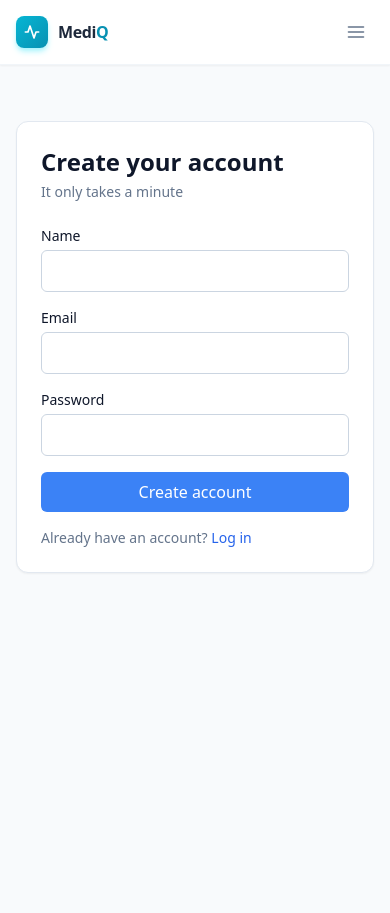
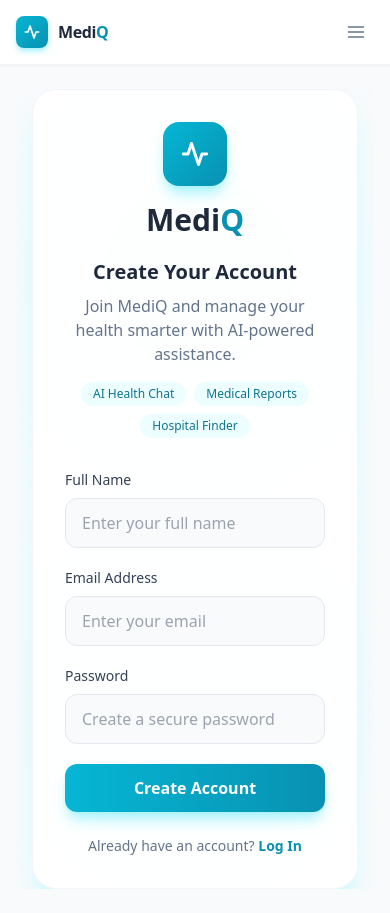
Before and after one commit to vansh1011/Medical-help, a React (Vite) app in the folder frontend/: page /register in a window 390 px wide. Before the commit the page ends 844 px from the top, so only its background shows below. Built offline with nearby package versions, Linux system fonts and the light colour scheme; no server answers.

Commit message:
style: update login and registration UI for enhanced mobile responsiveness

```diff
--- a/frontend/src/components/Spinner.jsx
+++ b/frontend/src/components/Spinner.jsx
@@ -1,7 +1,7 @@
-export default function Spinner({ size = 5 }) {
+export default function Spinner() {
   return (
     <span
-      className={`inline-block h-${size} w-${size} animate-spin rounded-full border-2 border-brand-500 border-t-transparent`}
+      className="inline-block h-4 w-4 animate-spin rounded-full border-2 border-white border-t-transparent"
       aria-label="Loading"
     />
   );
--- a/frontend/src/pages/Login.jsx
+++ b/frontend/src/pages/Login.jsx
@@ -7,12 +7,18 @@ import Spinner from '../components/Spinner';
 export default function Login() {
   const { login } = useAuth();
   const navigate = useNavigate();
-  const [form, setForm] = useState({ email: '', password: '' });
+
+  const [form, setForm] = useState({
+    email: '',
+    password: '',
+  });
+
   const [busy, setBusy] = useState(false);
 
   const onSubmit = async (e) => {
     e.preventDefault();
     setBusy(true);
+
     try {
       await login(form.email, form.password);
       toast.success('Welcome back!');
@@ -25,41 +31,115 @@ export default function Login() {
   };
 
   return (
-    <div className="max-w-md mx-auto bg-white rounded-xl shadow-sm border border-slate-200 p-6 mt-8">
-      <h1 className="text-2xl font-semibold mb-1">Welcome back</h1>
-      <p className="text-sm text-slate-500 mb-6">Log in to your Medical Help account</p>
-      <form onSubmit={onSubmit} className="space-y-4">
+    <div className="relative min-h-[calc(100vh-64px)] flex items-center justify-center px-4 overflow-hidden bg-slate-50">
+
+      <div className="absolute top-10 left-10 w-72 h-72 bg-cyan-100 rounded-full blur-3xl opacity-40" />
+      <div className="absolute bottom-10 right-10 w-72 h-72 bg-sky-100 rounded-full blur-3xl opacity-40" />
+
+      <div className="relative w-full max-w-md">
+        <div className="bg-white/90 backdrop-blur-sm rounded-3xl border border-slate-100 shadow-xl shadow-cyan-100 p-8">
+
+          <div className="flex flex-col items-center mb-8">
+            <div className="w-16 h-16 rounded-2xl bg-gradient-to-br from-cyan-500 to-cyan-600 flex items-center justify-center shadow-lg shadow-cyan-200">
+              <svg
+                width="28"
+                height="28"
+                viewBox="0 0 24 24"
+                fill="none"
+                stroke="white"
+                strokeWidth="2.5"
+                strokeLinecap="round"
+                strokeLinejoin="round"
+              >
+                <polyline points="22 12 18 12 15 21 9 3 6 12 2 12" />
+              </svg>
+            </div>
+
+            <h1 className="text-3xl font-bold mt-4">
+              <span className="text-slate-800">Medi</span>
+              <span className="text-cyan-600">Q</span>
+            </h1>
+
+            <h2 className="text-xl font-semibold text-slate-800 mt-5">
+              Welcome Back
+            </h2>
+
+            <p className="text-slate-500 text-center mt-2">
+              Sign in to access your medical dashboard and AI assistant.
+            </p>
+
+            <div className="flex flex-wrap justify-center gap-2 mt-4">
+              <span className="px-3 py-1 text-xs rounded-full bg-cyan-50 text-cyan-700">
+                AI Assistant
+              </span>
+
+              <span className="px-3 py-1 text-xs rounded-full bg-cyan-50 text-cyan-700">
+                Medical Reports
+              </span>
+
+              <span className="px-3 py-1 text-xs rounded-full bg-cyan-50 text-cyan-700">
+                Nearby Hospitals
+              </span>
+            </div>
+          </div>
+
+          <form onSubmit={onSubmit} className="space-y-5">
             <div>
-          <label className="block text-sm mb-1">Email</label>
+              <label className="block text-sm font-medium text-slate-700 mb-2">
+                Email Address
+              </label>
+
               <input
                 type="email"
                 required
-            className="w-full px-3 py-2 border border-slate-300 rounded-md focus:outline-none focus:ring-2 focus:ring-brand-500"
                 value={form.email}
-            onChange={(e) => setForm({ ...form, email: e.target.value })}
+                onChange={(e) =>
+                  setForm({ ...form, email: e.target.value })
+                }
+                placeholder="Enter your email"
+                className="w-full px-4 py-3 bg-slate-50 border border-slate-200 rounded-xl focus:bg-white focus:border-cyan-500 focus:ring-2 focus:ring-cyan-500 outline-none transition-all"
               />
             </div>
+
             <div>
-          <label className="block text-sm mb-1">Password</label>
+              <label className="block text-sm font-medium text-slate-700 mb-2">
+                Password
+              </label>
+
               <input
                 type="password"
                 required
-            className="w-full px-3 py-2 border border-slate-300 rounded-md focus:outline-none focus:ring-2 focus:ring-brand-500"
                 value={form.password}
-            onChange={(e) => setForm({ ...form, password: e.target.value })}
+                onChange={(e) =>
+                  setForm({ ...form, password: e.target.value })
+                }
+                placeholder="Enter your password"
+                className="w-full px-4 py-3 bg-slate-50 border border-slate-200 rounded-xl focus:bg-white focus:border-cyan-500 focus:ring-2 focus:ring-cyan-500 outline-none transition-all"
               />
             </div>
+
             <button
               disabled={busy}
-          className="w-full bg-brand-500 text-white py-2 rounded-md hover:bg-brand-600 disabled:opacity-60 flex items-center justify-center gap-2"
+              className="w-full bg-gradient-to-r from-cyan-500 to-cyan-600 text-white py-3 rounded-xl font-semibold shadow-lg shadow-cyan-200 hover:from-cyan-600 hover:to-cyan-700 transition-all duration-200 disabled:opacity-70 flex items-center justify-center gap-2"
             >
-          {busy && <Spinner size={4} />} Log in
+              {busy && <Spinner size={4} />}
+              Log In
             </button>
           </form>
-      <p className="text-sm text-slate-500 mt-4">
-        No account?{' '}
-        <Link to="/register" className="text-brand-600 hover:underline">Sign up</Link>
+
+          <div className="mt-6 text-center">
+            <p className="text-sm text-slate-500">
+              Don't have an account?{' '}
+              <Link
+                to="/register"
+                className="font-semibold text-cyan-600 hover:text-cyan-700 hover:underline"
+              >
+                Create Account
+              </Link>
             </p>
+          </div>
+        </div>
+      </div>
     </div>
   );
 }
--- a/frontend/src/pages/Register.jsx
+++ b/frontend/src/pages/Register.jsx
@@ -7,15 +7,22 @@ import Spinner from '../components/Spinner';
 export default function Register() {
   const { register } = useAuth();
   const navigate = useNavigate();
-  const [form, setForm] = useState({ name: '', email: '', password: '' });
+
+  const [form, setForm] = useState({
+    name: '',
+    email: '',
+    password: '',
+  });
+
   const [busy, setBusy] = useState(false);
 
   const onSubmit = async (e) => {
     e.preventDefault();
     setBusy(true);
+
     try {
       await register(form.name, form.email, form.password);
-      toast.success('Account created');
+      toast.success('Account created successfully');
       navigate('/');
     } catch (err) {
       toast.error(err.response?.data?.error || 'Registration failed');
@@ -25,51 +32,136 @@ export default function Register() {
   };
 
   return (
-    <div className="max-w-md mx-auto bg-white rounded-xl shadow-sm border border-slate-200 p-6 mt-8">
-      <h1 className="text-2xl font-semibold mb-1">Create your account</h1>
-      <p className="text-sm text-slate-500 mb-6">It only takes a minute</p>
-      <form onSubmit={onSubmit} className="space-y-4">
+    <div className="relative min-h-[calc(100vh-64px)] flex items-center justify-center px-4 overflow-hidden bg-slate-50">
+
+      {/* Background Blur Effects */}
+      <div className="absolute top-10 left-10 w-72 h-72 bg-cyan-100 rounded-full blur-3xl opacity-40" />
+      <div className="absolute bottom-10 right-10 w-72 h-72 bg-sky-100 rounded-full blur-3xl opacity-40" />
+
+      <div className="relative w-full max-w-md">
+        <div className="bg-white/90 backdrop-blur-sm rounded-3xl border border-slate-100 shadow-xl shadow-cyan-100 p-8">
+
+          {/* Logo */}
+          <div className="flex flex-col items-center mb-8">
+            <div className="w-16 h-16 rounded-2xl bg-gradient-to-br from-cyan-500 to-cyan-600 flex items-center justify-center shadow-lg shadow-cyan-200">
+              <svg
+                width="28"
+                height="28"
+                viewBox="0 0 24 24"
+                fill="none"
+                stroke="white"
+                strokeWidth="2.5"
+                strokeLinecap="round"
+                strokeLinejoin="round"
+              >
+                <polyline points="22 12 18 12 15 21 9 3 6 12 2 12" />
+              </svg>
+            </div>
+
+            <h1 className="text-3xl font-bold mt-4">
+              <span className="text-slate-800">Medi</span>
+              <span className="text-cyan-600">Q</span>
+            </h1>
+
+            <h2 className="text-xl font-semibold text-slate-800 mt-5">
+              Create Your Account
+            </h2>
+
+            <p className="text-slate-500 text-center mt-2">
+              Join MediQ and manage your health smarter with AI-powered assistance.
+            </p>
+
+            <div className="flex flex-wrap justify-center gap-2 mt-4">
+              <span className="px-3 py-1 text-xs rounded-full bg-cyan-50 text-cyan-700">
+                AI Health Chat
+              </span>
+
+              <span className="px-3 py-1 text-xs rounded-full bg-cyan-50 text-cyan-700">
+                Medical Reports
+              </span>
+
+              <span className="px-3 py-1 text-xs rounded-full bg-cyan-50 text-cyan-700">
+                Hospital Finder
+              </span>
+            </div>
+          </div>
+
+          {/* Form */}
+          <form onSubmit={onSubmit} className="space-y-5">
             <div>
-          <label className="block text-sm mb-1">Name</label>
+              <label className="block text-sm font-medium text-slate-700 mb-2">
+                Full Name
+              </label>
+
               <input
                 required
-            className="w-full px-3 py-2 border border-slate-300 rounded-md focus:outline-none focus:ring-2 focus:ring-brand-500"
+                type="text"
                 value={form.name}
-            onChange={(e) => setForm({ ...form, name: e.target.value })}
+                onChange={(e) =>
+                  setForm({ ...form, name: e.target.value })
+                }
+                placeholder="Enter your full name"
+                className="w-full px-4 py-3 bg-slate-50 border border-slate-200 rounded-xl focus:bg-white focus:border-cyan-500 focus:ring-2 focus:ring-cyan-500 outline-none transition-all"
               />
             </div>
+
             <div>
-          <label className="block text-sm mb-1">Email</label>
+              <label className="block text-sm font-medium text-slate-700 mb-2">
+                Email Address
+              </label>
+
               <input
                 type="email"
                 required
-            className="w-full px-3 py-2 border border-slate-300 rounded-md focus:outline-none focus:ring-2 focus:ring-brand-500"
                 value={form.email}
-            onChange={(e) => setForm({ ...form, email: e.target.value })}
+                onChange={(e) =>
+                  setForm({ ...form, email: e.target.value })
+                }
+                placeholder="Enter your email"
+                className="w-full px-4 py-3 bg-slate-50 border border-slate-200 rounded-xl focus:bg-white focus:border-cyan-500 focus:ring-2 focus:ring-cyan-500 outline-none transition-all"
               />
             </div>
+
             <div>
-          <label className="block text-sm mb-1">Password</label>
+              <label className="block text-sm font-medium text-slate-700 mb-2">
+                Password
+              </label>
+
               <input
                 type="password"
                 required
                 minLength={6}
-            className="w-full px-3 py-2 border border-slate-300 rounded-md focus:outline-none focus:ring-2 focus:ring-brand-500"
                 value={form.password}
-            onChange={(e) => setForm({ ...form, password: e.target.value })}
+                onChange={(e) =>
+                  setForm({ ...form, password: e.target.value })
+                }
+                placeholder="Create a secure password"
+                className="w-full px-4 py-3 bg-slate-50 border border-slate-200 rounded-xl focus:bg-white focus:border-cyan-500 focus:ring-2 focus:ring-cyan-500 outline-none transition-all"
               />
             </div>
+
             <button
               disabled={busy}
-          className="w-full bg-brand-500 text-white py-2 rounded-md hover:bg-brand-600 disabled:opacity-60 flex items-center justify-center gap-2"
+              className="w-full bg-gradient-to-r from-cyan-500 to-cyan-600 text-white py-3 rounded-xl font-semibold shadow-lg shadow-cyan-200 hover:from-cyan-600 hover:to-cyan-700 transition-all duration-200 disabled:opacity-70 flex items-center justify-center gap-2"
             >
-          {busy && <Spinner size={4} />} Create account
+              {busy && <Spinner size={4} />}
+              Create Account
             </button>
           </form>
-      <p className="text-sm text-slate-500 mt-4">
+
+          <div className="mt-6 text-center">
+            <p className="text-sm text-slate-500">
               Already have an account?{' '}
-        <Link to="/login" className="text-brand-600 hover:underline">Log in</Link>
+              <Link
+                to="/login"
+                className="font-semibold text-cyan-600 hover:text-cyan-700 hover:underline"
+              >
+                Log In
+              </Link>
             </p>
+          </div>
+        </div>
+      </div>
     </div>
   );
 }
```
Lines whose indentation alone changed are shown as unchanged.
